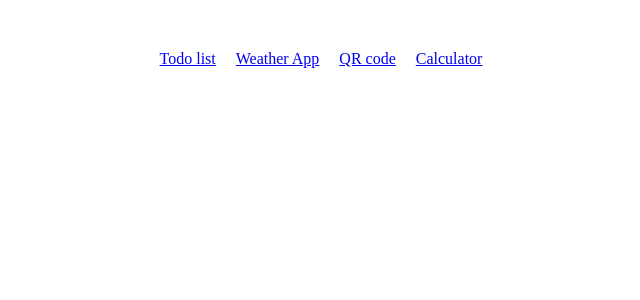
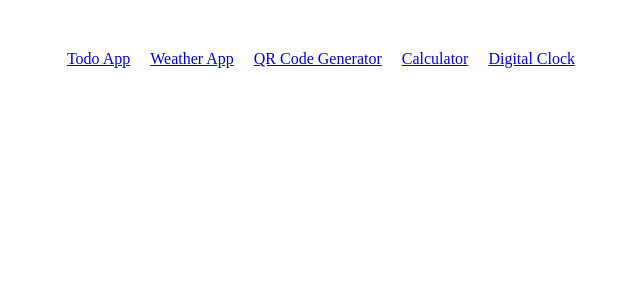
Before and after one commit to VineethParamathmuni/todo, a React (Create React App) app: page / in a window 1280 px wide. Shown: the top 300 px of the page, without its empty margins (319-959 px from the left). Built offline with nearby package versions, Linux system fonts and the light colour scheme.

Commit message:
refactore the component rendering code

```diff
--- a/src/App.js
+++ b/src/App.js
@@ -3,25 +3,24 @@ import Weather from "./component/weather-app";
 import SearchAutoComplete from "./component/search-auto-complete-qrcode";
 import Calci from "./component/calculator";
 import { Link, Route, Routes } from "react-router-dom";
+import DigitalClock from "./component/digital-clock";
 
 function App() {
   const styling = {
     margin: "10px 10px 10px 10px",
   }
 
+  var links = ["/todo-list", "/weather-app", "/qr-code-generator", "/calculator", "/digital-clock"];
+  var titles = ["Todo App", "Weather App", "QR Code Generator","Calculator", "Digital Clock"];
+  var components = [<Searchbox />, <Weather />, <SearchAutoComplete />, <Calci />, <DigitalClock/>];
+
   return (
     <div className="App">
       <nav >
-        <Link to="/todo-list" style={styling}>Todo list</Link>
-        <Link to="/weather-app" style={styling}>Weather App</Link>
-        <Link to="/qr-code-generator" style={styling}>QR code</Link>
-        <Link to="/calculator" style={styling}>Calculator</Link>
+        {links.map((link, index) => <Link to={link} style={styling}>{titles[index]}</Link>)}
       </nav>
       <Routes>
-        <Route path="/todo-list" element={<Searchbox />} />
-        <Route path="/weather-app" element={<Weather />} />
-        <Route path="/qr-code-generator" element={<SearchAutoComplete />} />
-        <Route path="/calculator" element={<Calci />} />
+        {components.map((component, index) => <Route path={links[index]} element={component} />)}
       </Routes>
     </div>
   );
--- a/src/component/calculator/index.js
+++ b/src/component/calculator/index.js
@@ -45,7 +45,7 @@ export default function Calci() {
         <button
           onClick={addInput}
           style={styling}
-          disabled={input ? false : true}
+          disabled={input ? (false) : (true)}
         >
           Add
         </button>
@@ -82,7 +82,7 @@ export default function Calci() {
       <div>
         <p value={result}>
           <b>Result is </b>
-          {result}
+          <span>{result}</span>
         </p>
       </div>
     </>
--- /dev/null
+++ b/src/component/digital-clock/index.js
@@ -0,0 +1,11 @@
+import React from "react";
+
+const DigitalClock = () => {
+  return (
+    <div>
+      <h1>DigitalClock</h1>
+    </div>
+  );
+};
+
+export default DigitalClock;
```
Also changed, not shown: src/component/search-auto-complete-qrcode/index.js (line endings or trailing spaces).
